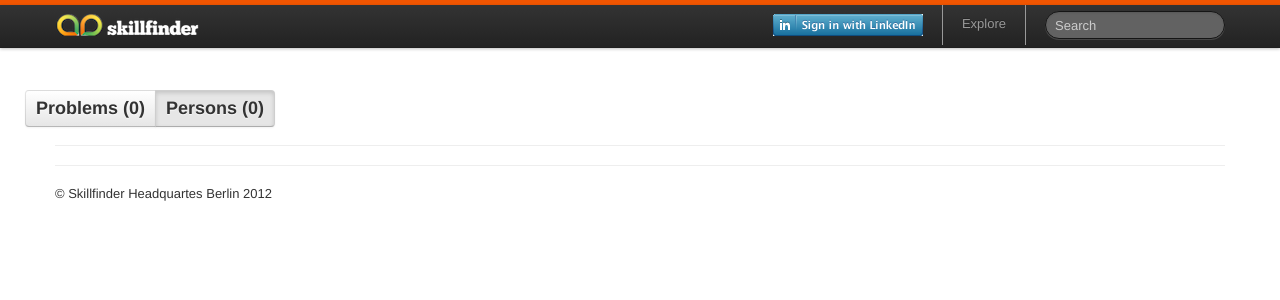
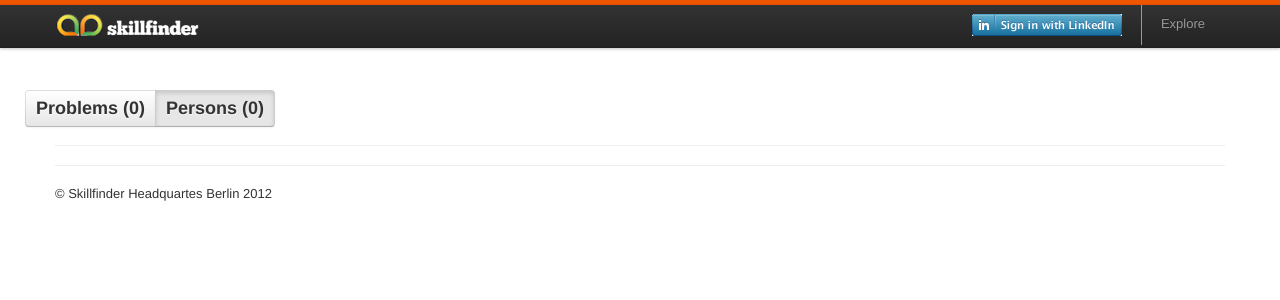
Before and after one commit to tiwei/swb12, a Django app: page /listing/people/ in a window 1280 px wide. Shown: the top 300 px of the page. Run offline with Django 3.2, Linux system fonts and the light colour scheme; data that the repository does not hold is empty; parts of the project's set-up code (start-up, migrations or seed data) failed here and were passed over; some libraries are stand-ins or nearby versions.

Commit message:
we don't have any search yet

```diff
--- a/templates/base.html
+++ b/templates/base.html
@@ -30,11 +30,11 @@
 					{% endif %}
 					<li class="divider-vertical"></li>
 					<li><a href="{% url listings %}">Explore</a></li>
-					<li class="divider-vertical"></li>
+					{# <li class="divider-vertical"></li> #}
 				</ul>
-				<form class="navbar-search pull-right" action="#search">
-					<input type="text" class="search-query span2" placeholder="Search">
-				</form>
+				{# <form class="navbar-search pull-right" action="#search"> #}
+				{# 	<input type="text" class="search-query span2" placeholder="Search"> #}
+				{# </form> #}
 			</div>
 		</div>
 	</div>
```
